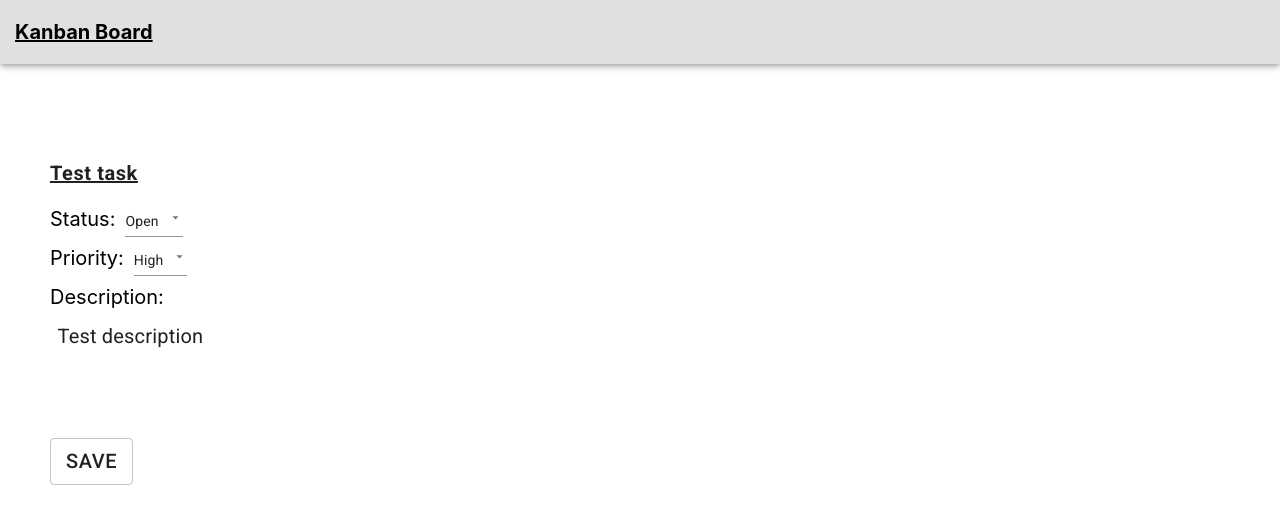
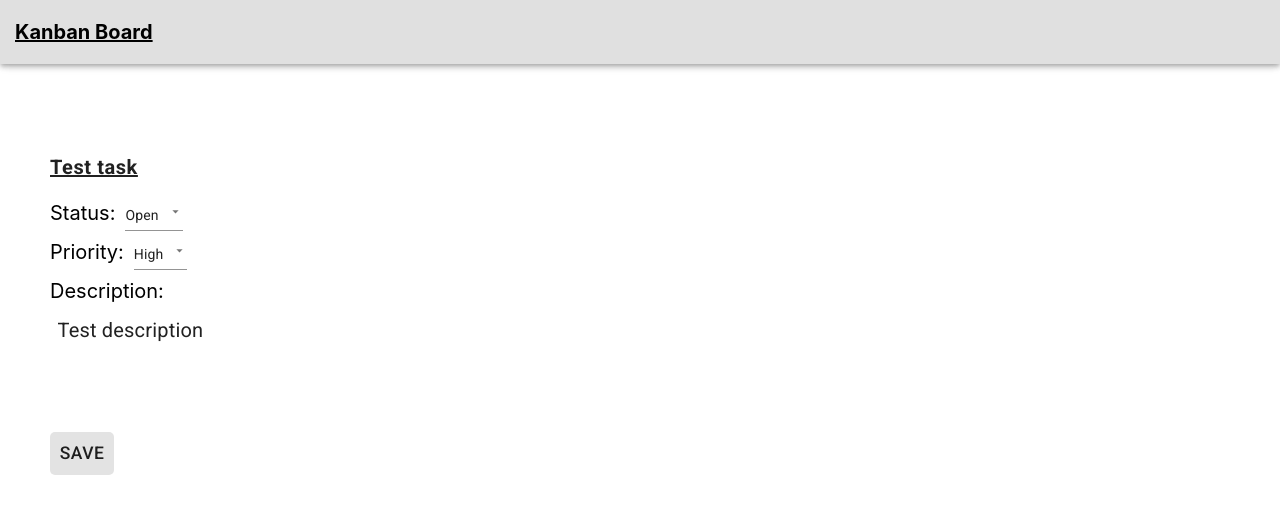
Before and after one commit to maximilianschlipf/react-kanban, a React (Create React App) app: page /board/1 in a window 1280 px wide. Shown: the top 524 px of the page. Built offline with nearby package versions, Linux system fonts and the light colour scheme.

Commit message:
fixed some styling issues

```diff
--- a/src/Components/TaskDetail.js
+++ b/src/Components/TaskDetail.js
@@ -7,6 +7,7 @@ import Button from "@material-ui/core/Button";
 import Select from "@material-ui/core/Select";
 import MenuItem from "@material-ui/core/MenuItem";
 import Input from "@material-ui/core/Input";
+import ClickAwayListener from "@material-ui/core/ClickAwayListener";
 import styles from "../Styles/TaskDetailStyles";
 
 const TaskDetail = props => {
@@ -36,6 +37,7 @@ const TaskDetail = props => {
 	return (
 		<div className={classes.taskDetail}>
 			{isEditingTitle ? (
+				<ClickAwayListener onClickAway={() => toggleIsEditingTitle()}>
 					<Input
 						type="text"
 						value={titleValue}
@@ -43,6 +45,7 @@ const TaskDetail = props => {
 						autoFocus
 						className={classes.taskTitleInput}
 					/>
+				</ClickAwayListener>
 			) : (
 				<Button
 					onClick={toggleIsEditingTitle}
@@ -103,11 +106,7 @@ const TaskDetail = props => {
 					disableUnderline: true
 				}}
 			/>
-			<Button
-				className={classes.saveBtn}
-				variant="outlined"
-				onClick={handleSave}
-			>
+			<Button className={classes.saveBtn} onClick={handleSave}>
 				Save
 			</Button>
 		</div>
--- a/src/Styles/BoardStyles.js
+++ b/src/Styles/BoardStyles.js
@@ -42,7 +42,9 @@ export default {
 	boardTitleInput: {
 		marginTop: "3.1rem",
 		marginBottom: "1rem",
-		marginLeft: ".5rem"
+		marginLeft: ".5rem",
+		marginRight: "3px",
+		width: "145.7px"
 	},
 	alertOverride: {
 		fontSize: "1.5rem",
--- a/src/Styles/LaneStyles.js
+++ b/src/Styles/LaneStyles.js
@@ -18,7 +18,8 @@ export default {
 		fontWeight: "bold",
 		marginBottom: "1rem",
 		display: "flex",
-		justifyContent: "space-between"
+		justifyContent: "space-between",
+		height: "39px"
 	},
 	tooltip: {
 		fontSize: "1.5rem",
--- a/src/Styles/TaskDetailStyles.js
+++ b/src/Styles/TaskDetailStyles.js
@@ -26,18 +26,22 @@ export default {
 		marginBottom: "1.1rem",
 		"&:hover, &:focus": {
 			border: "1px solid #e3e3e3",
-			marginBottom: "-1px"
+			marginBottom: ".9rem",
+			paddingLeft: ".65rem"
 		}
 	},
 	saveBtn: {
-		fontSize: "2rem",
-		display: "block"
+		fontSize: "1.75rem",
+		display: "block",
+		backgroundColor: "#e3e3e3",
+		borderRadius: "5px"
 	},
 	taskDetailTitleBtn: {
 		fontSize: "2rem",
 		textAlign: "left",
 		textTransform: "none",
-		paddingLeft: "0"
+		padding: "0",
+		marginBottom: ".6rem"
 	},
 	taskDetailTitle: {
 		fontSize: "2rem",
@@ -47,7 +51,7 @@ export default {
 		fontSize: "2rem"
 	},
 	taskTitleInput: {
-		marginBottom: "1.1rem"
+		marginBottom: ".425rem"
 	},
 	taskSelectInput: {
 		fontSize: "1.4rem",
```
Lines whose indentation alone changed are shown as unchanged.
